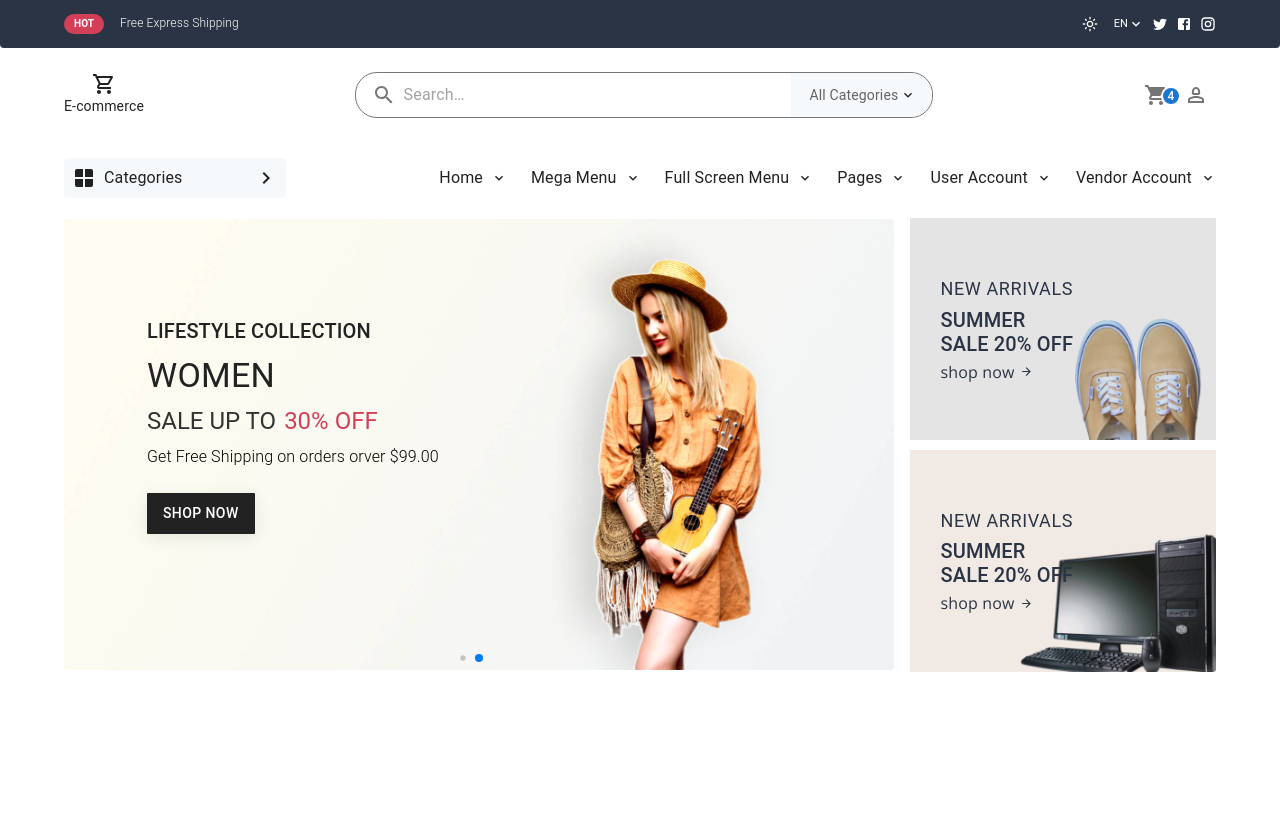
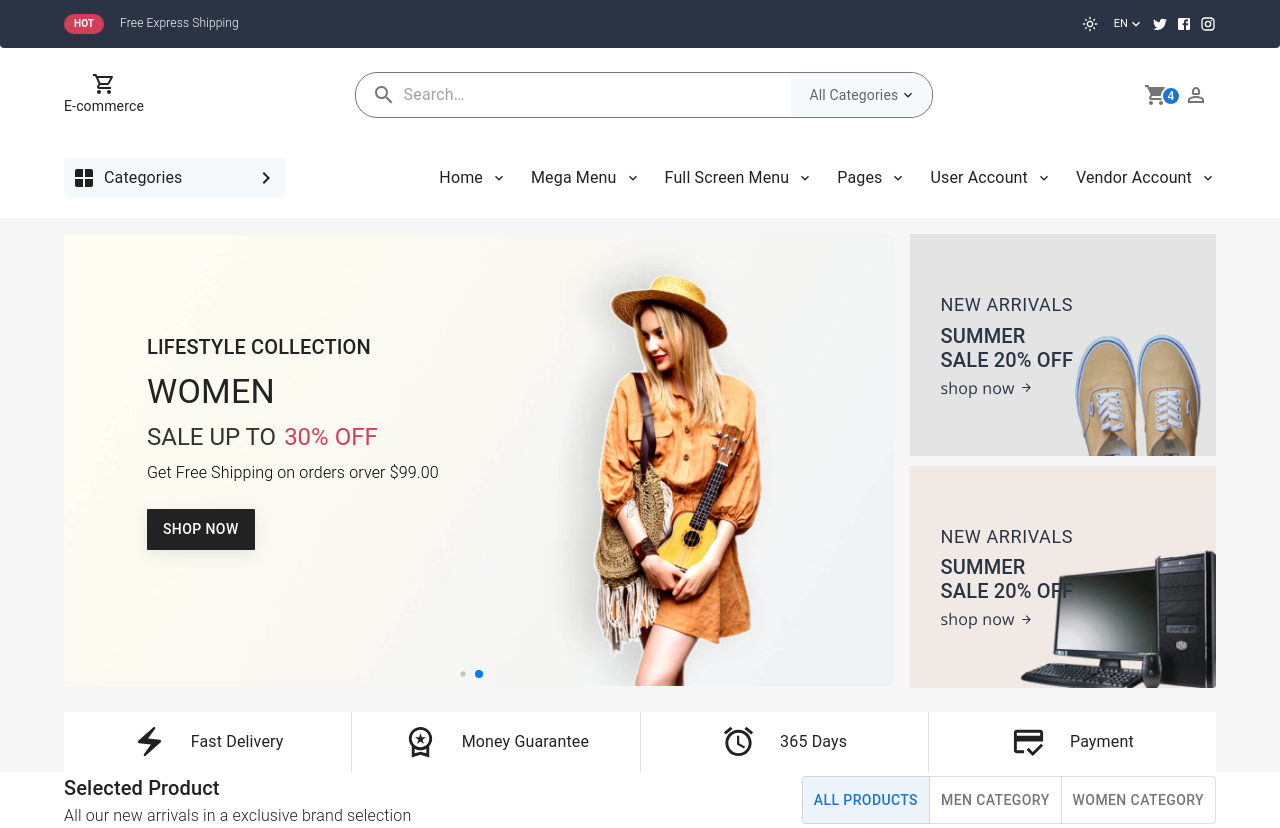
Before and after one commit to FinoGnurt/do_an_ktpm2, a React (Vite) app: page / in a window 1280 px wide. Before the commit the page ends 800 px from the top, so only its background shows below. Built offline with nearby package versions, Linux system fonts and the light colour scheme.

Commit message:
E-commerce with Backend Dev Ali (03:56:38)

```diff
--- a/src/App.jsx
+++ b/src/App.jsx
@@ -2,9 +2,11 @@ import Header1 from "./components/header/Header1";
 import Header2 from "./components/header/Header2";
 import Header3 from "./components/header/Header3";
 
-import { CssBaseline, ThemeProvider } from "@mui/material";
+import { Box, CssBaseline, ThemeProvider } from "@mui/material";
 import { ColorModeContext, useMode } from "./theme";
 import Hero from "./components/hero/Hero";
+import IconSection from "./components/hero/IconSection";
+import Main from "./components/main/Main";
 
 function App() {
   const [theme, colorMode] = useMode();
@@ -22,7 +24,17 @@ function App() {
         <Header2 />
         <Header3 />
 
-        <Hero />
+        <Box
+          bgcolor={
+            // @ts-ignore
+            theme.palette.bg.main
+          }
+        >
+          <Hero />
+          <IconSection />
+        </Box>
+
+        <Main />
       </ThemeProvider>
     </ColorModeContext.Provider>
   );
--- a/src/components/header/Header1.jsx
+++ b/src/components/header/Header1.jsx
@@ -4,6 +4,11 @@ import {
   Box,
   Container,
   IconButton,
+  List,
+  ListItemButton,
+  ListItemText,
+  Menu,
+  MenuItem,
   Stack,
   Typography,
   useTheme,
@@ -11,17 +16,11 @@ import {
 import {
   DarkModeOutlined,
   ExpandMore,
+  Facebook,
+  Instagram,
   LightModeOutlined,
+  Twitter,
 } from "@mui/icons-material";
-import FacebookIcon from "@mui/icons-material/Facebook";
-import InstagramIcon from "@mui/icons-material/Instagram";
-import TwitterIcon from "@mui/icons-material/Twitter";
-
-import List from "@mui/material/List";
-import ListItemButton from "@mui/material/ListItemButton";
-import ListItemText from "@mui/material/ListItemText";
-import MenuItem from "@mui/material/MenuItem";
-import Menu from "@mui/material/Menu";
 
 const options = ["VN", "EN"];
 
@@ -160,9 +159,9 @@ const Header1 = () => {
             </Menu>
           </div>
 
-          <TwitterIcon sx={{ fontSize: "16px", color: "#fff" }} />
-          <FacebookIcon sx={{ fontSize: "16px", mx: 1, color: "#fff" }} />
-          <InstagramIcon sx={{ fontSize: "16px", color: "#fff" }} />
+          <Twitter sx={{ fontSize: "16px", color: "#fff" }} />
+          <Facebook sx={{ fontSize: "16px", mx: 1, color: "#fff" }} />
+          <Instagram sx={{ fontSize: "16px", color: "#fff" }} />
         </Stack>
       </Container>
     </Box>
--- a/src/components/header/Header2.jsx
+++ b/src/components/header/Header2.jsx
@@ -1,28 +1,28 @@
+import { useState } from "react";
 import {
+  Badge,
   Container,
   IconButton,
+  InputBase,
+  List,
   ListItem,
+  ListItemText,
+  Menu,
+  MenuItem,
   Stack,
   Typography,
+  styled,
+  useTheme,
 } from "@mui/material";
-import { ExpandMore, ShoppingCartOutlined } from "@mui/icons-material";
 
-import { styled } from "@mui/material/styles";
+import {
+  ExpandMore,
+  Person2Outlined,
+  ShoppingCart,
+  ShoppingCartOutlined,
+} from "@mui/icons-material";
 
 import SearchIcon from "@mui/icons-material/Search";
-import InputBase from "@mui/material/InputBase";
-
-import Person2OutlinedIcon from "@mui/icons-material/Person2Outlined";
-
-import Badge from "@mui/material/Badge";
-import ShoppingCartIcon from "@mui/icons-material/ShoppingCart";
-import { useState } from "react";
-
-import List from "@mui/material/List";
-import ListItemText from "@mui/material/ListItemText";
-import MenuItem from "@mui/material/MenuItem";
-import Menu from "@mui/material/Menu";
-import { useTheme } from "@emotion/react";
 
 const Search = styled("div")(({ theme }) => ({
   flexGrow: 0.4,
@@ -177,11 +177,11 @@ const Header2 = () => {
       <Stack direction={"row"} alignItems={"center"}>
         <IconButton aria-label="cart">
           <StyledBadge badgeContent={4} color="primary">
-            <ShoppingCartIcon />
+            <ShoppingCart />
           </StyledBadge>
         </IconButton>
         <IconButton>
-          <Person2OutlinedIcon />
+          <Person2Outlined />
         </IconButton>
       </Stack>
     </Container>
--- a/src/components/header/Header3.jsx
+++ b/src/components/header/Header3.jsx
@@ -3,6 +3,7 @@ import {
   Accordion,
   AccordionSummary,
   Box,
+  Button,
   Container,
   Drawer,
   IconButton,
@@ -11,25 +12,26 @@ import {
   ListItemButton,
   ListItemIcon,
   ListItemText,
+  Menu,
+  MenuItem,
   Stack,
   Typography,
   useMediaQuery,
   useTheme,
 } from "@mui/material";
-import Button from "@mui/material/Button";
-import Menu from "@mui/material/Menu";
-import MenuItem from "@mui/material/MenuItem";
 
-import MenuIcon from "@mui/icons-material/Menu";
-import WindowIcon from "@mui/icons-material/Window";
-import KeyboardArrowRightOutlinedIcon from "@mui/icons-material/KeyboardArrowRightOutlined";
 import {
   Close,
   ExpandMore,
+  KeyboardArrowRightOutlined,
   LaptopChromebookOutlined,
   MenuBookOutlined,
   SportsEsportsOutlined,
+  Window,
 } from "@mui/icons-material";
+
+import MenuIcon from "@mui/icons-material/Menu";
+
 import NavLink from "./NavLink";
 
 const menuLink = () => [
@@ -96,6 +98,7 @@ const Header3 = () => {
         alignItems: "center",
         justifyContent: "space-between",
         mt: 5,
+        mb: 2.5,
       }}
     >
       <Box>
@@ -113,12 +116,12 @@ const Header3 = () => {
             color: theme.palette.text.primary,
           }}
         >
-          <WindowIcon />
+          <Window />
           <Typography sx={{ padding: "0", textTransform: "capitalize", mx: 1 }}>
             Categories
           </Typography>
           <Box flexGrow={1} />
-          <KeyboardArrowRightOutlinedIcon />
+          <KeyboardArrowRightOutlined />
         </Button>
         <Menu
           id="basic-menu"
--- a/src/components/hero/Hero.jsx
+++ b/src/components/hero/Hero.jsx
@@ -15,7 +15,8 @@ const bannerSlider = [
 const Hero = () => {
   const theme = useTheme();
   return (
-    <Container sx={{ mt: 2.5, display: "flex", alignItems: "center", gap: 2 }}>
+    <Container>
+      <Box sx={{ pt: 2, display: "flex", alignItems: "center", gap: 2 }}>
         <Swiper
           spaceBetween={15}
           loop={true}
@@ -197,6 +198,7 @@ const Hero = () => {
             </Stack>
           </Box>
         </Box>
+      </Box>
     </Container>
   );
 };
--- /dev/null
+++ b/src/components/hero/IconSection.jsx
@@ -0,0 +1,85 @@
+import {
+  Box,
+  Container,
+  Divider,
+  Stack,
+  Typography,
+  useMediaQuery,
+  useTheme,
+} from "@mui/material";
+import {
+  ElectricBolt,
+  CreditScoreOutlined,
+  WorkspacePremiumOutlined,
+  AccessAlarmOutlined,
+} from "@mui/icons-material";
+
+const MyBox = (props) => {
+  const theme = useTheme();
+  return (
+    <Box
+      sx={{
+        width: 250,
+        display: "flex",
+        flexGrow: 1,
+        alignItems: "center",
+        gap: 3,
+        py: 1.6,
+        justifyContent: useMediaQuery("(min-width: 600px)") ? "center" : "left",
+      }}
+    >
+      {props.icon}
+      <Box>
+        <Typography variant="body1">{props.title}</Typography>
+        <Typography
+          variant="body1"
+          sx={{ fontWeight: 300, color: theme.palette.text.secondary }}
+        >
+          {props.subtitle}
+        </Typography>
+      </Box>
+    </Box>
+  );
+};
+
+const IconSection = () => {
+  const theme = useTheme();
+  return (
+    <Container sx={{ mt: 3 }}>
+      <Stack
+        sx={{ bgcolor: theme.palette.mode === "dark" ? "#000" : "#fff" }}
+        divider={
+          useMediaQuery("(min-width:600px)") ? (
+            <Divider orientation="vertical" flexItem />
+          ) : null
+        }
+        direction={"row"}
+        alignItems={"center"}
+        flexWrap={"wrap"}
+      >
+        <MyBox
+          icon={<ElectricBolt fontSize="large" />}
+          title={"Fast Delivery"}
+          subTitle={"Start from $10"}
+        />
+        <MyBox
+          icon={<WorkspacePremiumOutlined fontSize="large" />}
+          title={"Money Guarantee"}
+          subTitle={"7 Days Black"}
+        />
+        <MyBox
+          icon={<AccessAlarmOutlined fontSize="large" />}
+          title={"365 Days"}
+          subTitle={"For free return"}
+        />
+        <MyBox
+          icon={<CreditScoreOutlined fontSize="large" />}
+          title={"Payment"}
+          subTitle={"Secure system"}
+        />
+      </Stack>
+    </Container>
+  );
+};
+
+export default IconSection;
--- a/src/components/hero/slider.css
+++ b/src/components/hero/slider.css
@@ -14,6 +14,14 @@
   align-items: center;
 }
 
+.swiper-slide:hover {
+  cursor: grab;
+}
+
+.parent-slider:active {
+  cursor: grabbing;
+}
+
 .swiper-slide img {
   display: block;
   width: 100%;
--- /dev/null
+++ b/src/components/main/Main.jsx
@@ -0,0 +1,53 @@
+import { useState } from "react";
+import {
+  Box,
+  Container,
+  Stack,
+  ToggleButton,
+  ToggleButtonGroup,
+  Typography,
+} from "@mui/material";
+
+const Main = () => {
+  const [alignment, setAlignment] = useState("web");
+
+  const handleChange = (event, newAlignment) => {
+    setAlignment(newAlignment);
+  };
+  return (
+    <Container>
+      <Stack
+        direction={"row"}
+        alignItems={"center"}
+        justifyContent={"space-between"}
+      >
+        <Box>
+          <Typography variant="h6">Selected Product</Typography>
+          <Typography fontWeight={300} variant="body1">
+            All our new arrivals in a exclusive brand selection
+          </Typography>
+        </Box>
+        <ToggleButtonGroup
+          color="primary"
+          value={alignment}
+          exclusive
+          onChange={handleChange}
+          aria-label="Platform"
+        >
+          <ToggleButton className="myButton" value="web">
+            All Products
+          </ToggleButton>
+          <ToggleButton className="myButton" value="android">
+            Men category
+          </ToggleButton>
+          <ToggleButton className="myButton" value="ios">
+            Women category
+          </ToggleButton>
+        </ToggleButtonGroup>
+      </Stack>
+      <Stack></Stack>
+    </Container>
+  );
+};
+
+export default Main;
--- a/src/theme.jsx
+++ b/src/theme.js
@@ -11,6 +11,9 @@ export const getDesignTokens = (mode) => ({
           myColor: {
             main: "#F6F9FC",
           },
+          bg: {
+            main: "#F6F6F6",
+          },
           neutral: {
             main: "#64748B",
           },
@@ -20,10 +23,13 @@ export const getDesignTokens = (mode) => ({
           },
         }
       : {
+          // palette values for dark mode
           myColor: {
             main: "#252B32",
           },
-          // palette values for dark mode
+          bg: {
+            main: "#1D2021",
+          },
           neutral: {
             main: "#64748B",
           },
```
Lines whose indentation alone changed are shown as unchanged.
